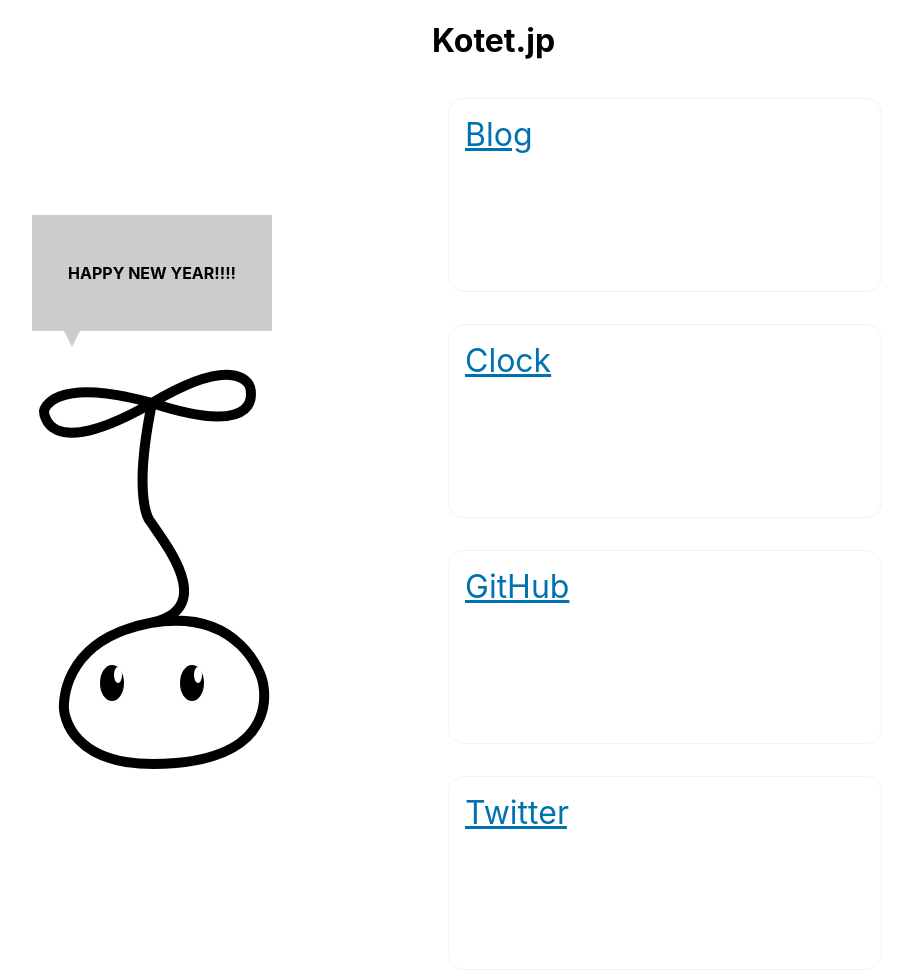
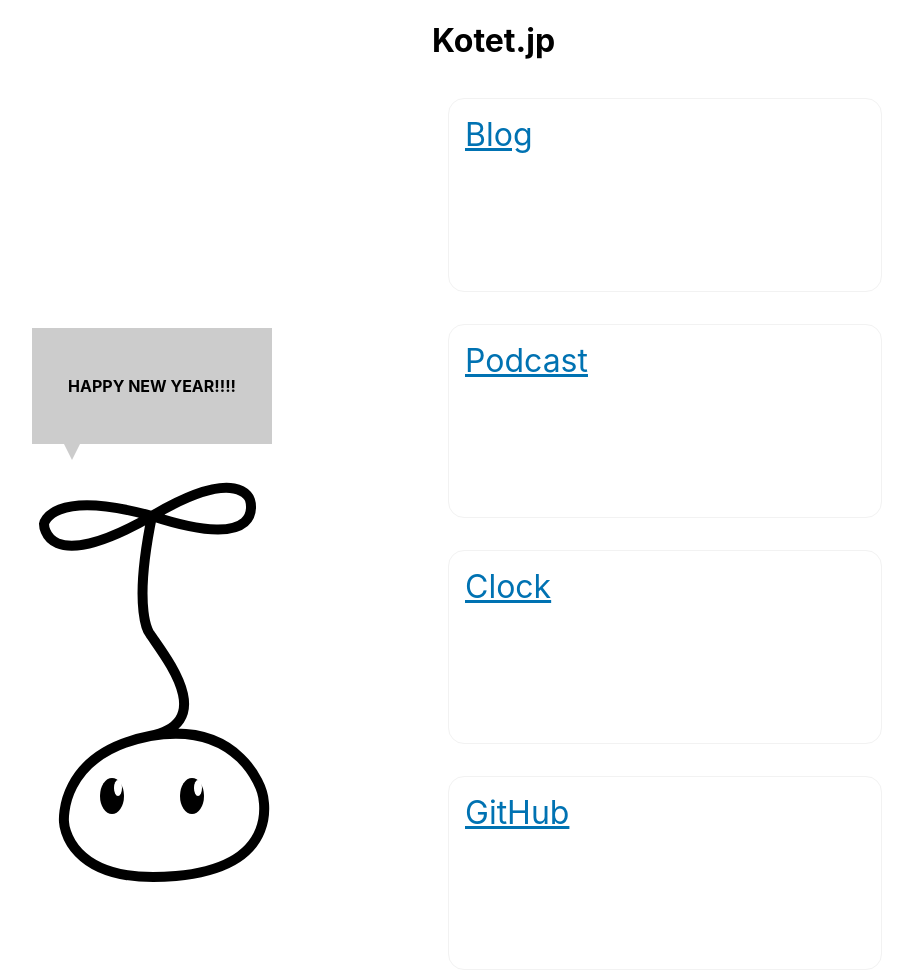
Before and after one commit to kotet/kotet.jp, a plain HTML site: page index.html in a window 1280 px wide. Shown: the top 973 px of the page, without its empty margins (128-1041 px from the left). Drawn offline with Linux system fonts and the light colour scheme.

Commit message:
Add link to podcast.kotet.jp

```diff
--- a/index.html
+++ b/index.html
@@ -169,6 +169,14 @@
                 </p>
             </li>
             <li>
+                <a href="https://podcast.kotet.jp/">
+                    <span>Podcast</span><span class="suffix">.kotet.jp</span>
+                </a>
+                <p>
+                    KotetのPodcast。肺とノドを鍛える
+                </p>
+            </li>
+            <li>
                 <a href="https://clock.kotet.jp/">
                     <span>Clock</span><span class="suffix">.kotet.jp</span>
                 </a>
```
